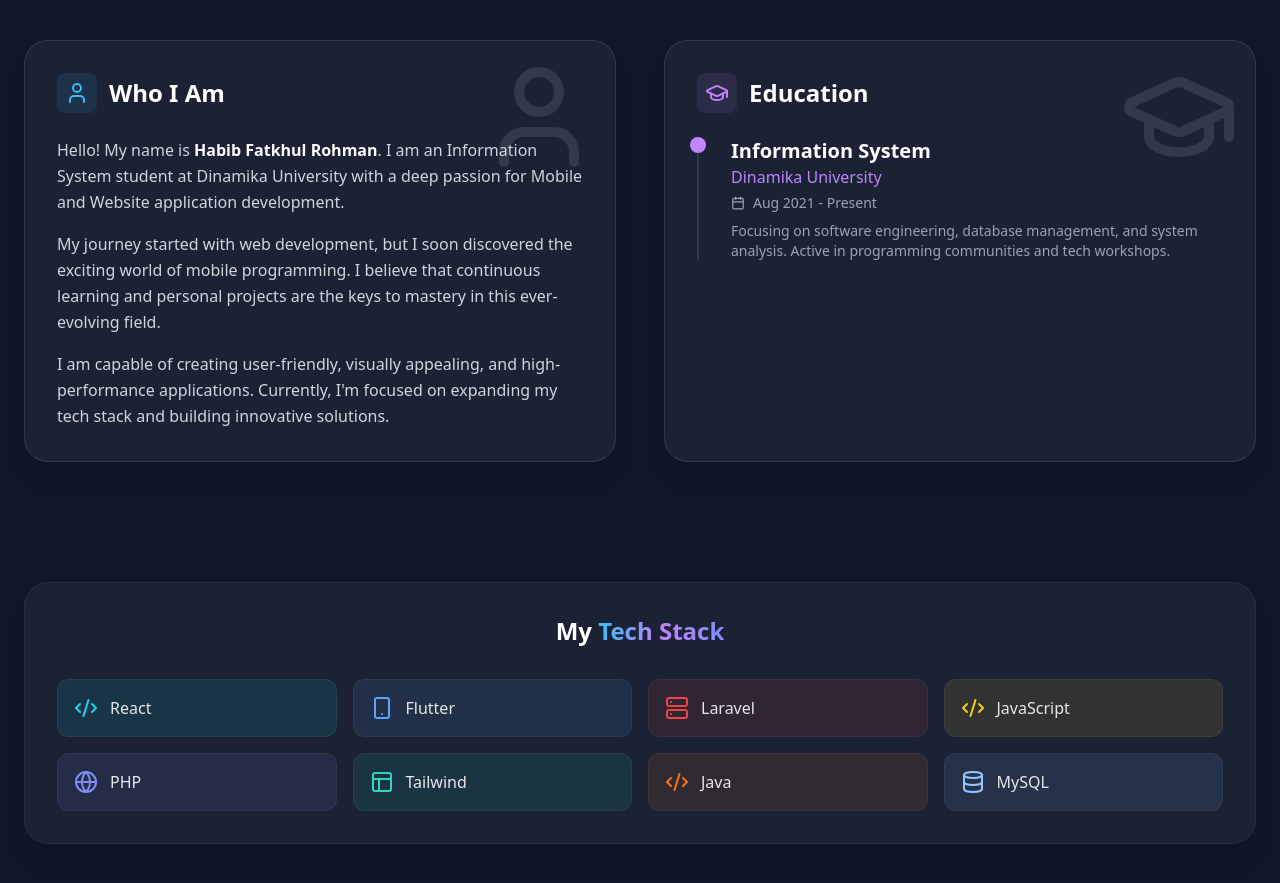
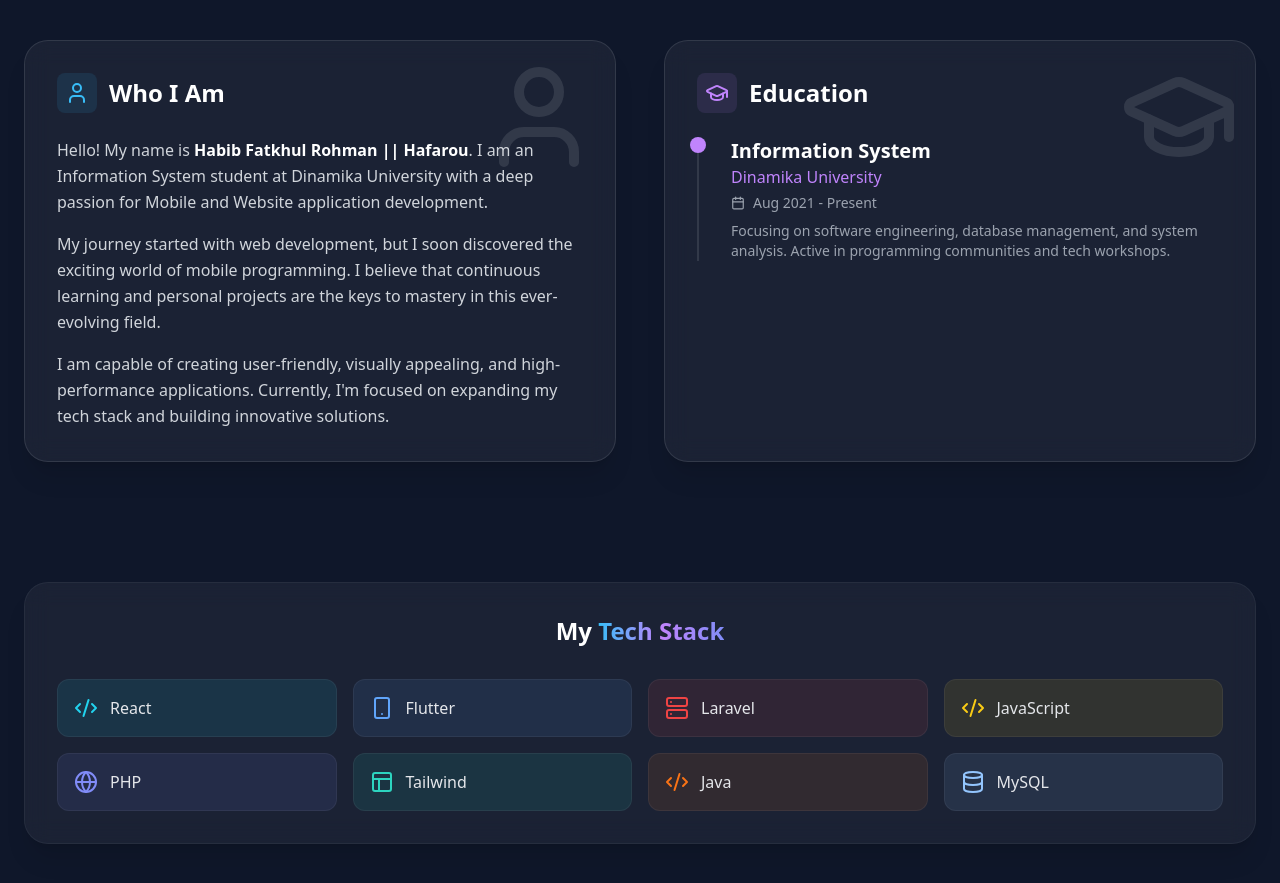
Before and after one commit to habibfr/new-portfolio, a React (Vite) app: page / in a window 1280 px wide. Shown: the part 980-1863 px from the top of the page. Built offline with nearby package versions, Linux system fonts and the light colour scheme.

Commit message:
feat: introduce About component displaying personal bio and education details.

```diff
--- a/src/components/About.jsx
+++ b/src/components/About.jsx
@@ -40,7 +40,7 @@ const About = () => {
 
                         <div className="space-y-4 text-gray-300 leading-relaxed">
                             <p>
-                                Hello! My name is <span className="text-white font-semibold">Habib Fatkhul Rohman</span>.
+                                Hello! My name is <span className="text-white font-semibold">Habib Fatkhul Rohman || Hafarou</span>.
                                 I am an Information System student at Dinamika University with a deep passion for
                                 Mobile and Website application development.
                             </p>
```
